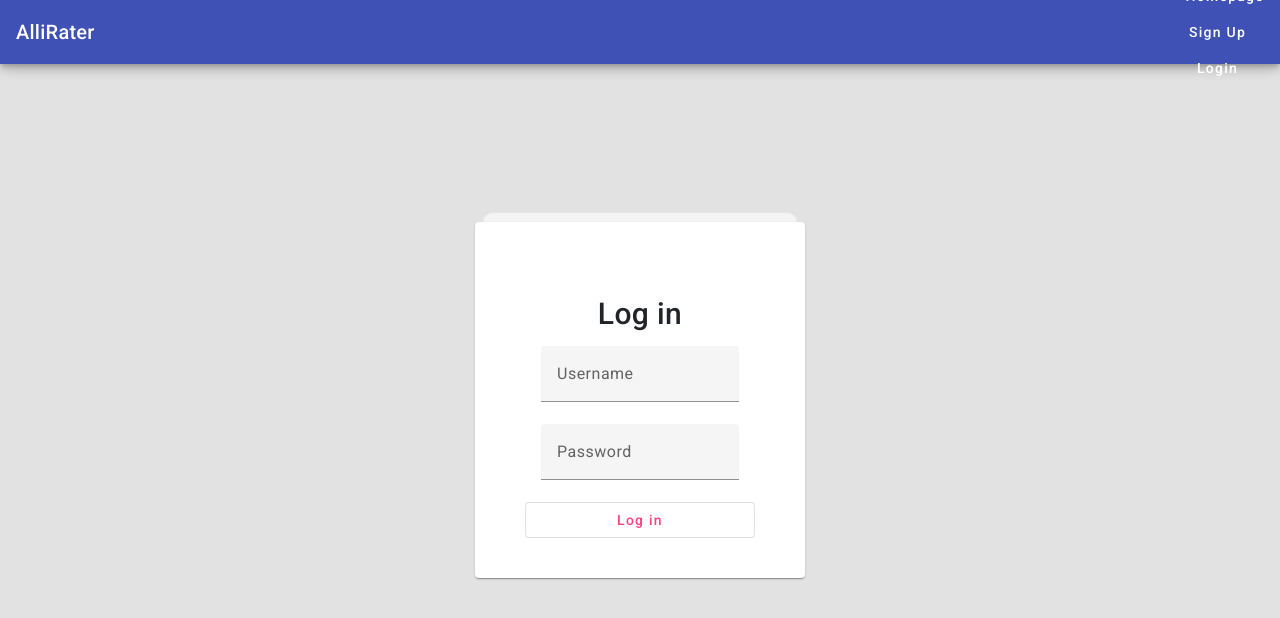
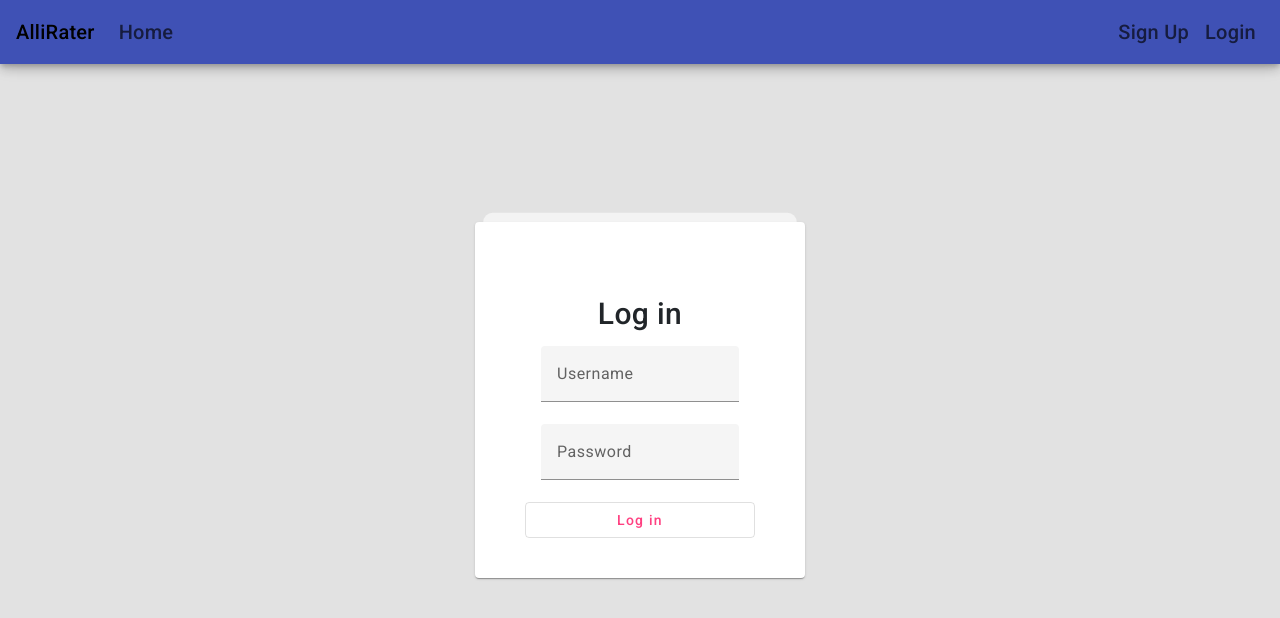
Before and after one commit to nataliekwak/AlliRater, an Angular app in the folder alliRater/: page /login in a window 1280 px wide. Shown: the top 618 px of the page. Built offline with nearby package versions, Linux system fonts and the light colour scheme.

Commit message:
Navbar back to normal except for text color

```diff
--- a/alliRater/src/app/app.component.html
+++ b/alliRater/src/app/app.component.html
@@ -3,11 +3,12 @@
 </head>
 
 <!-- Toolbar -->
+<!--
 <mat-toolbar color="primary" class="app-header">
   <div><a>AlliRater</a></div>
   <span class="nav-tool-items">
-    <!--<a mat-button routerLink="login" routerLinkActive="active">Log in</a>-->
-    <!--<a mat-button mat-raised-button routerLink="register" routerLinkActive="active">Register</a>-->
+    cmt <a mat-button routerLink="login" routerLinkActive="active">Log in</a>
+    cmt <a mat-button mat-raised-button routerLink="register" routerLinkActive="active">Register</a>
 
     <ul class="navbar-nav mr-auto flex-container" routerLinkActive="active">
       <li class="nav-item">
@@ -24,7 +25,7 @@
       </li>
     </ul>
 
-    <!-- If user is not logged in, give options to login or register-->
+    cmt If user is not logged in, give options to login or register
     <ul class="navbar-nav ml-auto" *ngIf="!isLoggedIn">
       <li class="nav-item">
         <a mat-button href="/register" class="nav-link" routerLink="register">Sign Up</a>
@@ -34,7 +35,7 @@
       </li>
     </ul>
 
-    <!-- If user is logged in, give option to view profile or sign out-->
+    cmt If user is logged in, give option to view profile or sign out
     <ul class="navbar-nav ml-auto" *ngIf="isLoggedIn">
       <li class="nav-item">
         <a mat-button href="/profile" class="nav-link" routerLink="profile">{{ username }}</a>
@@ -45,5 +46,48 @@
     </ul>
   </span>
 </mat-toolbar>
+-->
+
+<div id="app">
+  <mat-toolbar color="primary" class="app-header navbar navbar-expand ">
+    <a href="#" class="navbar-brand">AlliRater</a>
+    <ul class="navbar-nav mr-auto nav-tool-items" routerLinkActive="active">
+      <li class="nav-item">
+        <a href="/home" color="#FFFFFF" class="nav-link" routerLink="home">Home </a>
+      </li>
+      <li class="nav-item" *ngIf="showAdminBoard">
+        <a href="/admin" class="nav-link" routerLink="admin">Admin Board</a>
+      </li>
+      <li class="nav-item" *ngIf="showModeratorBoard">
+        <a href="/mod" class="nav-link" routerLink="mod">Moderator Board</a>
+      </li>
+      <li class="nav-item">
+        <a href="/user" class="nav-link" *ngIf="isLoggedIn" routerLink="user">User</a>
+      </li>
+    </ul>
+
+    <ul class="navbar-nav ml-auto" *ngIf="!isLoggedIn">
+      <li class="nav-item">
+        <a href="/register" class="nav-link" routerLink="register">Sign Up</a>
+      </li>
+      <li class="nav-item">
+        <a href="/login" class="nav-link" routerLink="login">Login</a>
+      </li>
+    </ul>
+
+    <ul class="navbar-nav ml-auto" *ngIf="isLoggedIn">
+      <li class="nav-item">
+        <a href="/profile" class="nav-link" routerLink="profile">{{ username }}</a>
+      </li>
+      <li class="nav-item">
+        <a href class="nav-link" (click)="logout()">LogOut</a>
+      </li>
+    </ul>
+  </mat-toolbar>
+
+  <div class="container">
+    <router-outlet></router-outlet>
+  </div>
+</div>
 
 <router-outlet></router-outlet>
```
